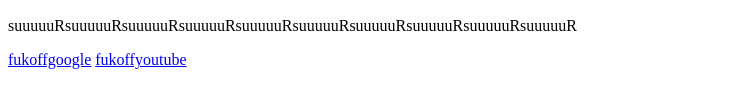
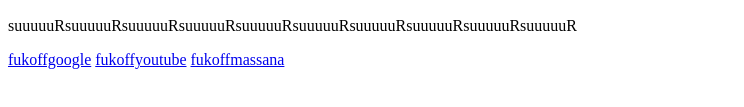
Before and after one commit to arkin95/arkin95.github.io, a plain HTML site: page index.html in a window 1280 px wide. Shown: the part 219-326 px from the top of the page, without its empty margins (0-744 px from the left). Drawn offline with Linux system fonts and the light colour scheme.

Commit message:
Update index.html

```diff
--- a/index.html
+++ b/index.html
@@ -10,5 +10,6 @@
  <p>suuuuuRsuuuuuRsuuuuuRsuuuuuRsuuuuuRsuuuuuRsuuuuuRsuuuuuRsuuuuuRsuuuuuR</p>
  <a href="https://www.google.com///">fukoffgoogle</a>
  <a href="https://www.youtube.com///">fukoffyoutube</a>
+ <a href="https://http://www.escolamassana.cat//">fukoffmassana</a>
 </body>
 </html>
```
